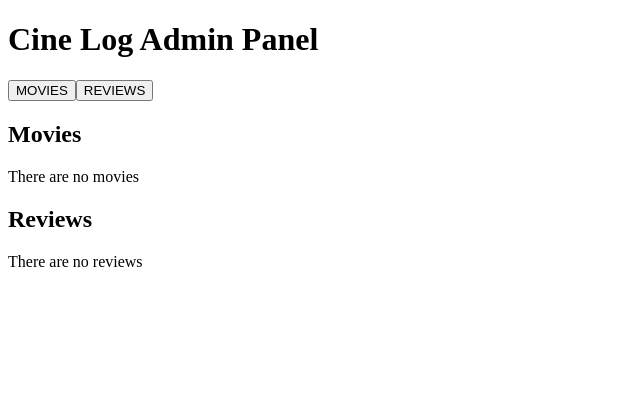
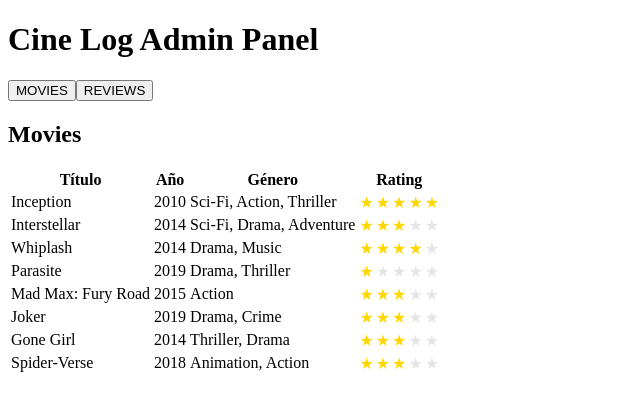
Before and after one commit to fabriroman/CineLog-App, a React (Vite) app: page /admin in a window 1280 px wide. Shown: the top 410 px of the page, without its empty margins (0-640 px from the left). Built offline with nearby package versions, Linux system fonts and the light colour scheme.

Commit message:
Making it BEM and improving the buttons

```diff
--- a/src/components/MoviesTable.tsx
+++ b/src/components/MoviesTable.tsx
@@ -16,37 +16,52 @@ interface MoviesTableProps {
 
 export const MoviesTable = ({ movies, onEdit, onDelete }: MoviesTableProps) => {
   return (
-    <table className="data-table">
-      <thead>
-        <tr>
-          <th>Título</th>
-          <th>Año</th>
-          <th>Género</th>
-          <th>Rating</th>
-          {onEdit || onDelete ? <th>Acciones</th> : null}
+    <table className="movies-table">
+      <thead className="movies-table__header">
+        <tr className="movies-table__header-row">
+          <th className="movies-table__header-cell">Título</th>
+          <th className="movies-table__header-cell">Año</th>
+          <th className="movies-table__header-cell">Género</th>
+          <th className="movies-table__header-cell">Rating</th>
+          {(onEdit || onDelete) && (
+            <th className="movies-table__header-cell movies-table__header-cell--actions">
+              Acciones
+            </th>
+          )}
         </tr>
       </thead>
-      <tbody>
+      <tbody className="movies-table__body">
         {movies.map((movie) => (
-          <tr key={movie.id}>
-            <td>{movie.title}</td>
-            <td>{movie.year}</td>
-            <td>{movie.genres.join(", ")}</td>
-            <td>
+          <tr key={movie.id} className="movies-table__row">
+            <td className="movies-table__cell movies-table__cell--title">
+              {movie.title}
+            </td>
+            <td className="movies-table__cell movies-table__cell--year">
+              {movie.year}
+            </td>
+            <td className="movies-table__cell movies-table__cell--genre">
+              {movie.genres.join(", ")}
+            </td>
+            <td className="movies-table__cell movies-table__cell--rating">
               <StarRating value={movie.rating} readOnly />
             </td>
             {(onEdit || onDelete) && (
-              <td>
+              <td className="movies-table__cell movies-table__cell--actions">
                 {onEdit && (
                   <button
+                    className="movies-table__action-button movies-table__action-button--edit"
                     onClick={() => onEdit(movie)}
-                    style={{ marginRight: "8px" }}
                   >
                     Editar
                   </button>
                 )}
                 {onDelete && (
-                  <button onClick={() => onDelete(movie)}>Eliminar</button>
+                  <button
+                    className="movies-table__action-button movies-table__action-button--delete"
+                    onClick={() => onDelete(movie)}
+                  >
+                    Eliminar
+                  </button>
                 )}
               </td>
             )}
--- a/src/components/ReviewsTable.tsx
+++ b/src/components/ReviewsTable.tsx
@@ -17,38 +17,35 @@ interface ReviewsTableProps {
   movies: Movie[];
 }
 
-export const ReviewsTable = ({
-  reviews,
-  movies,
-}: ReviewsTableProps) => {
+export const ReviewsTable = ({ reviews, movies }: ReviewsTableProps) => {
   const getMovieTitle = (movieId: number): string | null => {
     const movie = movies.find((m) => m.id === movieId);
     return movie ? movie.title : null;
   };
 
   return (
-    <table className="data-table">
-      <thead>
-        <tr>
-          <th>Película</th>
-          <th>Usuario</th>
-          <th>Calificación</th>
+    <table className="reviews-table">
+      <thead className="reviews-table__header">
+        <tr className="reviews-table__header-row">
+          <th className="reviews-table__header-cell">Película</th>
+          <th className="reviews-table__header-cell">Usuario</th>
+          <th className="reviews-table__header-cell">Calificación</th>
         </tr>
       </thead>
-      <tbody>
+      <tbody className="reviews-table__body">
         {reviews.map((review) => {
           const title = getMovieTitle(review.movieId);
           if (!title) return null;
 
           return (
-            <tr key={review.id}>
-              <td>{title}</td>
-              <td>
-                <span>
-                  {review.userId}
-                </span>
+            <tr key={review.id} className="reviews-table__row">
+              <td className="reviews-table__cell reviews-table__cell--movie">
+                {title}
               </td>
-              <td>
+              <td className="reviews-table__cell reviews-table__cell--user">
+                <span className="reviews-table__user-id">{review.userId}</span>
+              </td>
+              <td className="reviews-table__cell reviews-table__cell--rating">
                 <StarRating value={review.rating} readOnly />
               </td>
             </tr>
--- a/src/features/admin/pages/Admin.tsx
+++ b/src/features/admin/pages/Admin.tsx
@@ -5,7 +5,6 @@ import { MoviesTable } from "../../../components/MoviesTable";
 import { ReviewsTable } from "../../../components/ReviewsTable";
 
 export const Admin = () => {
-  const [isMoviesShown, setIsMovieShown] = useState(false);
   const [isReviewsShown, setIsReviewsShown] = useState(false);
   const moviesCtx = useContext(MoviesContext);
   const { reviews } = useContext(ReviewsContext);
@@ -16,27 +15,40 @@ export const Admin = () => {
 
   const { movies } = moviesCtx;
 
-  const handleMovies = () => {
-    setIsMovieShown(!isMoviesShown);
-  };
-  const handleReviews = () => {
-    setIsReviewsShown(!isReviewsShown);
+  const handleReviews = (isMovies: boolean) => {
+    setIsReviewsShown(!isMovies);
   };
 
   return (
-    <>
-      <h1>Cine Log Admin Panel</h1>
-      <div>
-        <button onClick={handleMovies}>MOVIES</button>
-        <button onClick={handleReviews}>REVIEWS</button>
+    <div className="admin">
+      <h1 className="admin__title">Cine Log Admin Panel</h1>
+
+      <div className="admin__controls">
+        <button
+          className="admin__button admin__button--movies"
+          onClick={()=>{handleReviews(true)}}
+        >
+          MOVIES
+        </button>
+        <button
+          className="admin__button admin__button--reviews"
+          onClick={()=>{handleReviews(false)}}
+        >
+          REVIEWS
+        </button>
       </div>
 
-      <h2>Movies</h2>
-      {isMoviesShown? <MoviesTable movies={movies} /> : "There are no movies"}
 
-      <h2>Reviews</h2>
-       {isReviewsShown? <ReviewsTable reviews={reviews} movies={movies} /> : "There are no reviews"}
-
-    </>
+      <section className="admin__section">
+        <h2 className="admin__section-title">{isReviewsShown ? "Reviews" : "Movies"}</h2>
+        <div className="admin__content">
+          {isReviewsShown ? (
+            <ReviewsTable reviews={reviews} movies={movies} />
+          ) : (
+            <MoviesTable movies={movies}/>
+          )}
+        </div>
+      </section>
+    </div>
   );
 };
```
